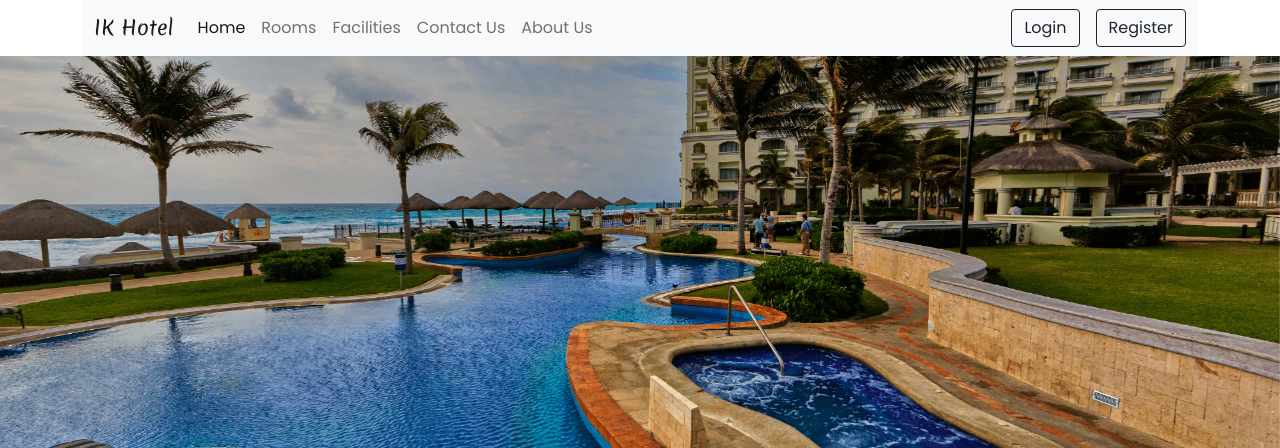
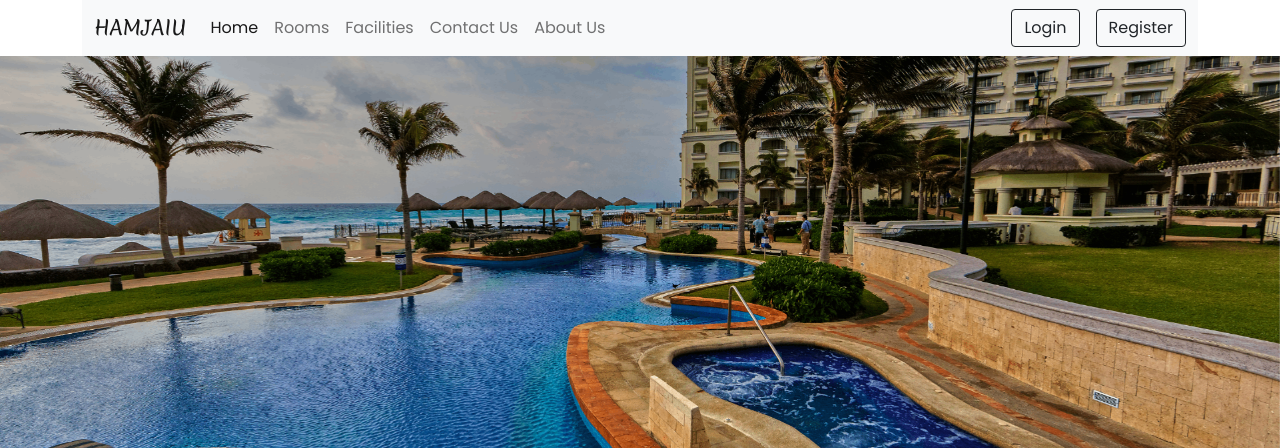
Before and after one commit to IK-Robin/Hotel-booking-website, a PHP site: page / in a window 1280 px wide; the page is wider, and only the part inside the window is pictured. Shown: the top 448 px of that part. Run offline with PHP 8.4, Linux system fonts and the light colour scheme.

Commit message:
EDIT SITE NAME

```diff
--- a/components/header.php
+++ b/components/header.php
@@ -1,7 +1,7 @@
 <header>
     <nav class="navbar navbar-expand-lg navbar-light bg-light">
         <div class="container-fluid">
-            <a class="navbar-brand merinda" href="#">IK Hotel</a>
+            <a class="navbar-brand merinda" href="#">HAMJAIU</a>
             <button class="navbar-toggler shadow-none" type="button" data-bs-toggle="collapse"
                 data-bs-target="#navbarSupportedContent" aria-controls="navbarSupportedContent" aria-expanded="false"
                 aria-label="Toggle navigation">
```
Also changed, not shown: images/facilities/wifi.svg (renamed from images/facilities/IMG_43553.svg), 1 other file.
